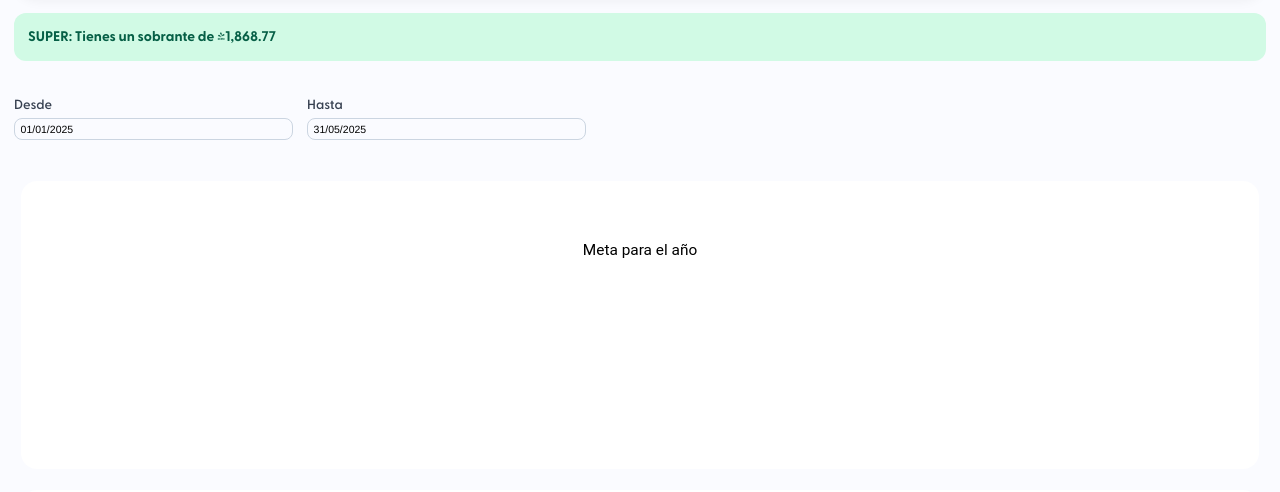
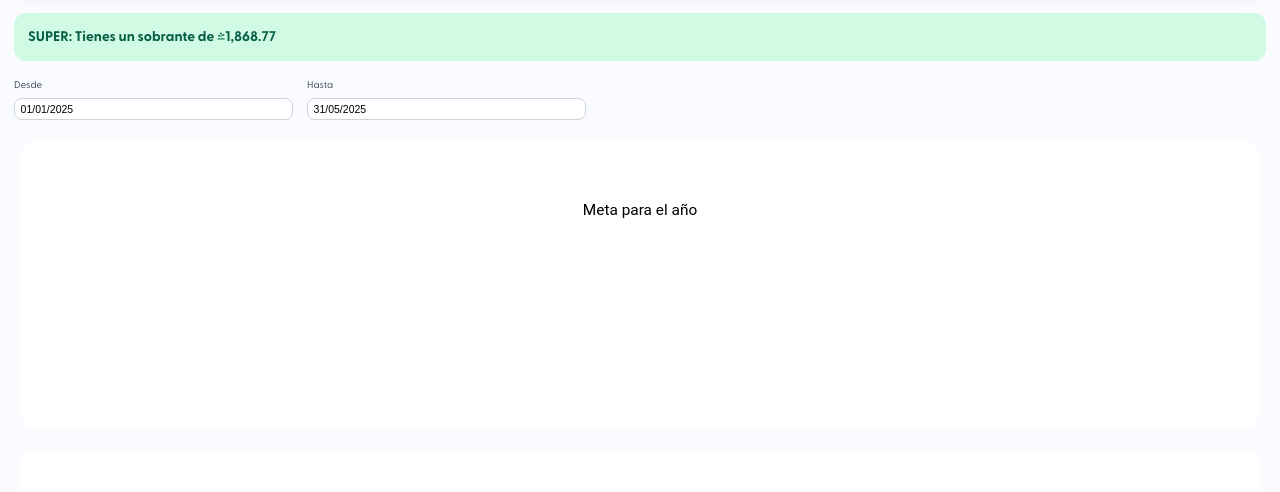
Before and after one commit to cadamenudo/UI-UX, a plain HTML site: page header-footer.html in a window 1280 px wide. Shown: the part 179-671 px from the top of the page. Drawn offline with nearby package versions, Linux system fonts and the light colour scheme.

Commit message:
Update header-footer.html

```diff
--- a/header-footer.html
+++ b/header-footer.html
@@ -144,7 +144,7 @@
 
 .campo-fecha {
   flex: 1;
-  min-width: 130px;
+  min-width: 120px;
   display: flex;
   flex-direction: column;
 }
@@ -343,14 +343,14 @@ input[type="date"] {
   <!-- 🔹 Calendario HTML tipo Blazor -->
 
 <section class="calendario-contenedor">
-  <div class="campo-fecha mdl-textfield mdl-js-textfield">
+ <div class="campo-fecha">
     <label for="fechaDesde">Desde</label>
-    <input class="mdl-textfield__input" type="text" id="fechaDesde" value="01/01/2025">
+    <input type="text" id="fechaDesde" />
   </div>
 
-  <div class="campo-fecha mdl-textfield mdl-js-textfield">
+  <div class="campo-fecha">
     <label for="fechaHasta">Hasta</label>
-    <input class="mdl-textfield__input" type="text" id="fechaHasta" value="31/05/2025">
+    <input type="text" id="fechaHasta" />
   </div>
 </section>
 
```
